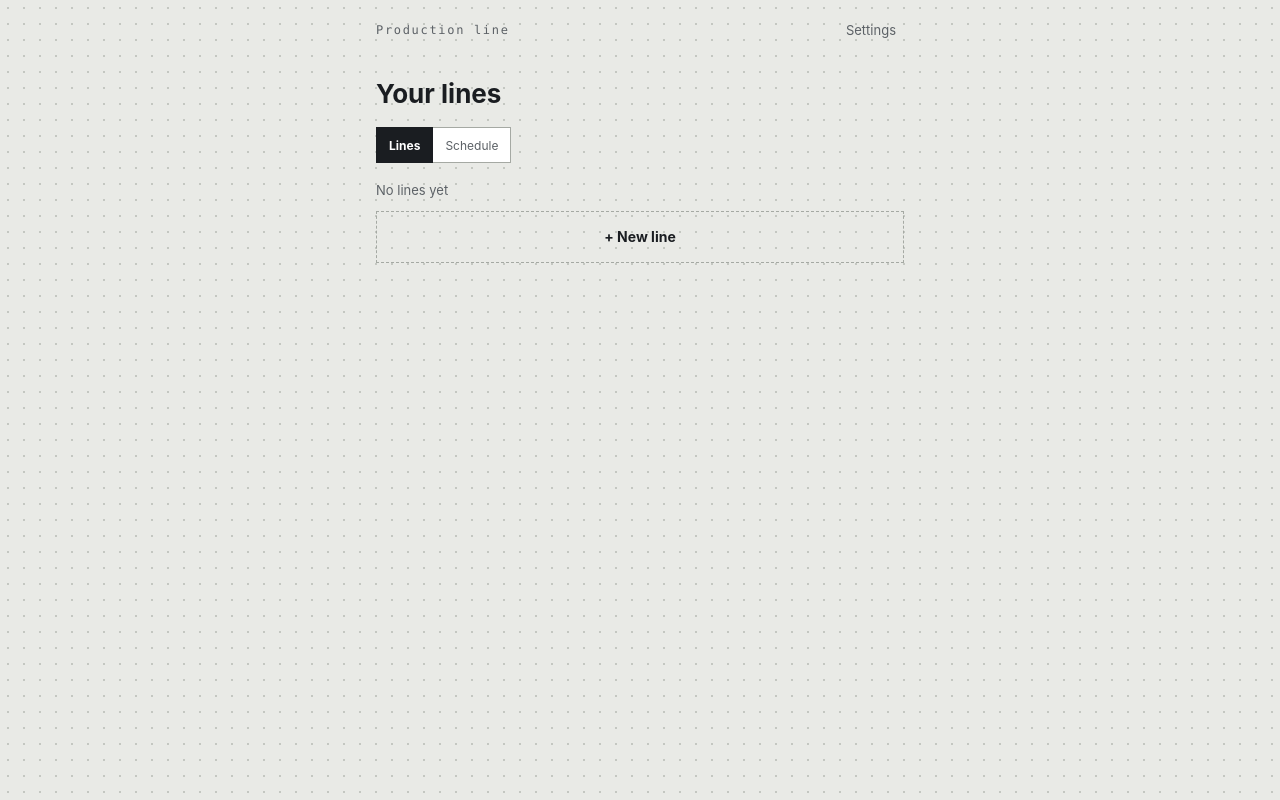
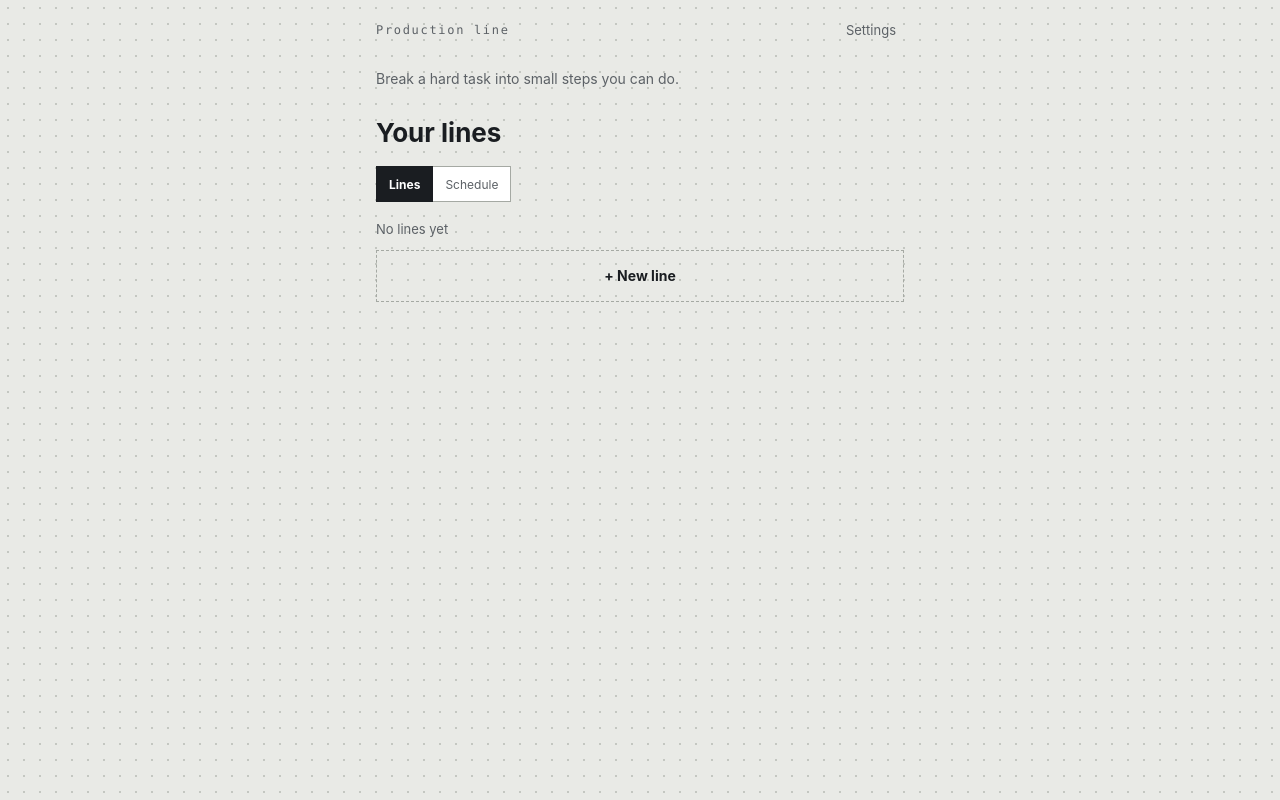
Before and after one commit to zhangjiaxuannn-debug/Production-line, a plain HTML site: page index.html in a window 1280 px wide. Drawn offline with Linux system fonts and the light colour scheme.

Commit message:
Production line p3-11: say what the site is
Co-Authored-By: Claude Sonnet 5.5 <noreply@anthropic.com>

```diff
--- a/app.js
+++ b/app.js
@@ -557,7 +557,7 @@
     });
     var sb = S.goals.filter(function (g) { return g.status === 'standby'; });
     var h = '<main class="list"><div class="top"><span class="eyebrow">' + esc(tr('app')) + '</span><div class="top-r"><button type="button" class="ghost-sm" data-a="open-settings">' + esc(tr('settings')) + '</button></div></div>';
-    h += '<h1 class="list-h">' + esc(tr('lines')) + '</h1>';
+    h += '<p class="tagline">' + esc(tr('tagline')) + '</p><h1 class="list-h">' + esc(tr('lines')) + '</h1>';
     h += '<div class="vt tabs" role="group"><button type="button" class="' + (S.home !== 'time' ? 'sel' : '') + '" aria-pressed="' + (S.home !== 'time') + '" data-a="home-tab" data-v="lines">' + esc(tr('tabLines')) + '</button><button type="button" class="' + (S.home === 'time' ? 'sel' : '') + '" aria-pressed="' + (S.home === 'time') + '" data-a="home-tab" data-v="time">' + esc(tr('tabTime')) + '</button></div>';
     if (S.home === 'time') return h + vTimeline(null) + '<div style="height:48px"></div></main>';
     if (!S.goals.length) h += '<div class="small">' + esc(tr('noGoals')) + '</div>';
@@ -1119,7 +1119,7 @@
     var prev = T.screen === 'setup' ? snap() : null;
     var treeEl = document.getElementById('tree'), treeX = treeEl ? treeEl.scrollLeft : null;
     document.documentElement.lang = S.lang === 'zh' ? 'zh-CN' : 'en';
-    document.title = tr('app');
+    document.title = tr('app') + ' · ' + tr('titleTag');
     var body = T.screen === 'setup' ? vSetup() : (T.screen === 'line' ? vLine() : (T.screen === 'settings' ? vSettings() : vList()));
     app.innerHTML = body + vSheet();
     initPicker();
--- a/i18n.js
+++ b/i18n.js
@@ -1,6 +1,8 @@
 /* All user-facing text. en first, zh second. {x} placeholders. */
 window.STR = {
   app: ['Production line', '生产线'],
+  tagline: ['Break a hard task into small steps you can do.', '把一件难做的事，拆成一步步能做的小事。'],
+  titleTag: ['Break big tasks into small steps', '把难做的事拆成小步骤'],
   lines: ['Your lines', '你的产线'],
   doneLabel: ['COMPLETED', '已完成'],
   standbyLabel: ['STANDBY', '待机'],
--- a/index.html
+++ b/index.html
@@ -8,7 +8,8 @@
 <meta name="mobile-web-app-capable" content="yes">
 <meta name="apple-mobile-web-app-status-bar-style" content="default">
 <meta name="apple-mobile-web-app-title" content="生产线">
-<title>Production line</title>
+<title>Production line · Break big tasks into small steps</title>
+<meta name="description" content="Break a hard task into small steps you can do, and schedule them before your deadline.">
 <link rel="manifest" href="manifest.webmanifest">
 <link rel="icon" type="image/png" sizes="192x192" href="icons/icon-192.png">
 <link rel="apple-touch-icon" href="icons/icon-180.png">
--- a/style.css
+++ b/style.css
@@ -529,3 +529,6 @@ legend { padding: 0; margin-bottom: 10px; font-size: 17px; font-weight: 700; }
 .tips-btn { flex-shrink: 0; border: 1px solid var(--line); min-height: 32px; padding: 0 10px; margin-top: 2px; color: var(--ink); }
 .tips-list { margin: 0; padding-left: 18px; display: flex; flex-direction: column; gap: 10px; font-size: 15px; line-height: 1.5; }
 .tree .col, .tree .col.m { padding-left: 16px; padding-right: 16px; }
+
+/* home: one line saying what this is */
+.tagline { margin: 2px 0 6px; font-size: 14px; line-height: 1.5; color: var(--muted); }
--- a/sw.js
+++ b/sw.js
@@ -1,4 +1,4 @@
-const CACHE = 'shengchanxian-p3-10';
+const CACHE = 'shengchanxian-p3-11';
 const ASSETS = ["./", "./index.html", "./style.css", "./i18n.js", "./app.js", "./manifest.webmanifest", "./icons/icon-180.png", "./icons/icon-192.png", "./icons/icon-512.png", "./icons/icon-maskable-512.png"];
 self.addEventListener('install', e => {
   e.waitUntil(caches.open(CACHE).then(c => c.addAll(ASSETS)).then(() => self.skipWaiting()));
```
Also changed, not shown: manifest.webmanifest.
